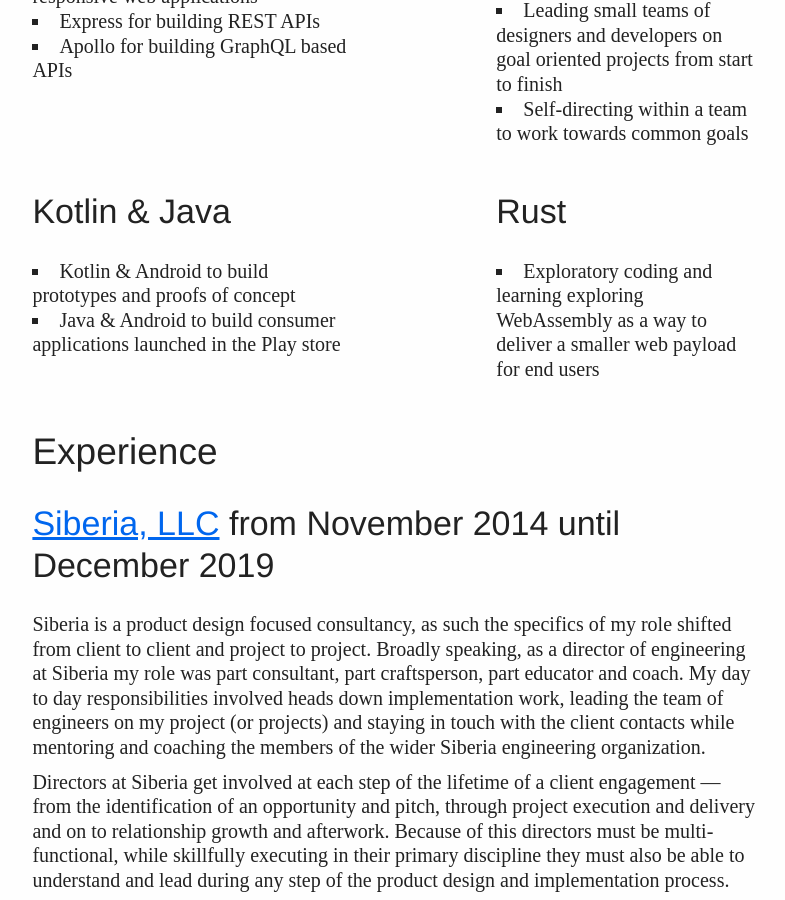
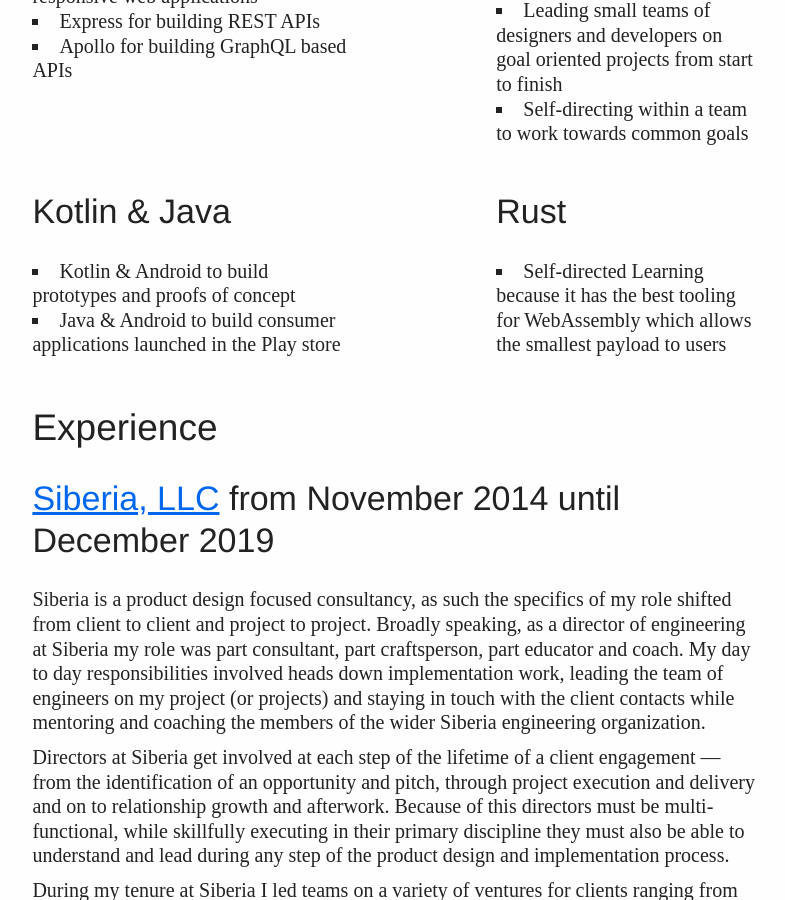
Before and after one commit to bryanjswift/bryanjswift.github.com, a Jekyll site: the page built from resume/index.html, in a window 1280 px wide and 900 px high, scrolled down 433 px. Shown: the whole window, without its empty margins (6-791 px from the left). Built offline with Jekyll 4.4.1, drawn with Linux system fonts in a browser that asks for light colours.

Commit message:
Update text about Rust

```diff
--- a/resume/index.html
+++ b/resume/index.html
@@ -72,8 +72,8 @@
     <h3>Rust</h3>
     <ul>
       <li>
-        Exploratory coding and learning exploring WebAssembly as a way to
-        deliver a smaller web payload for end users
+        Self-directed Learning because it has the best tooling for WebAssembly
+        which allows the smallest payload to users
       </li>
     </ul>
   </div>
```
Also changed, not shown: resume/_source.md (+1 -1 lines), 1 other file.
